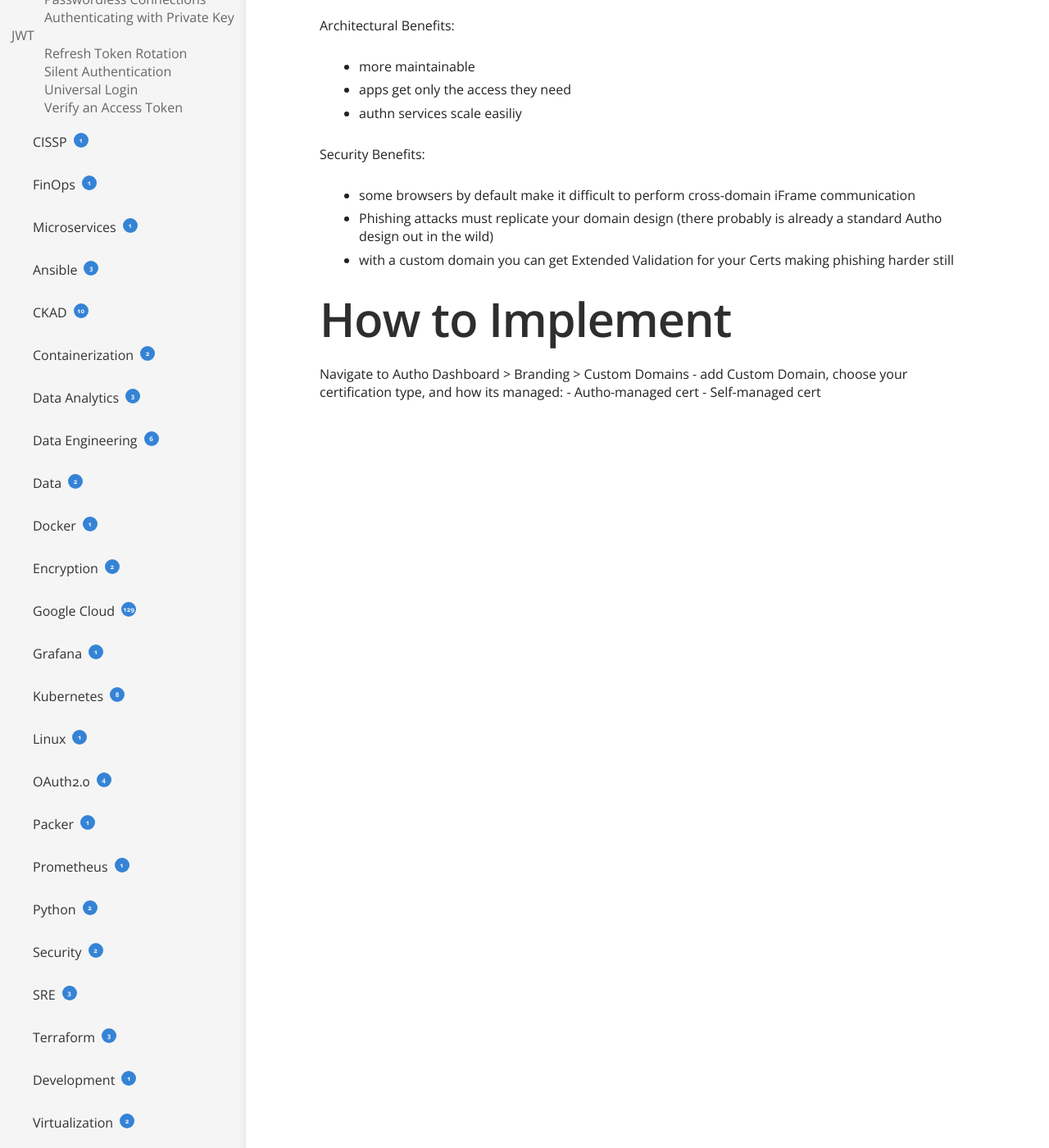
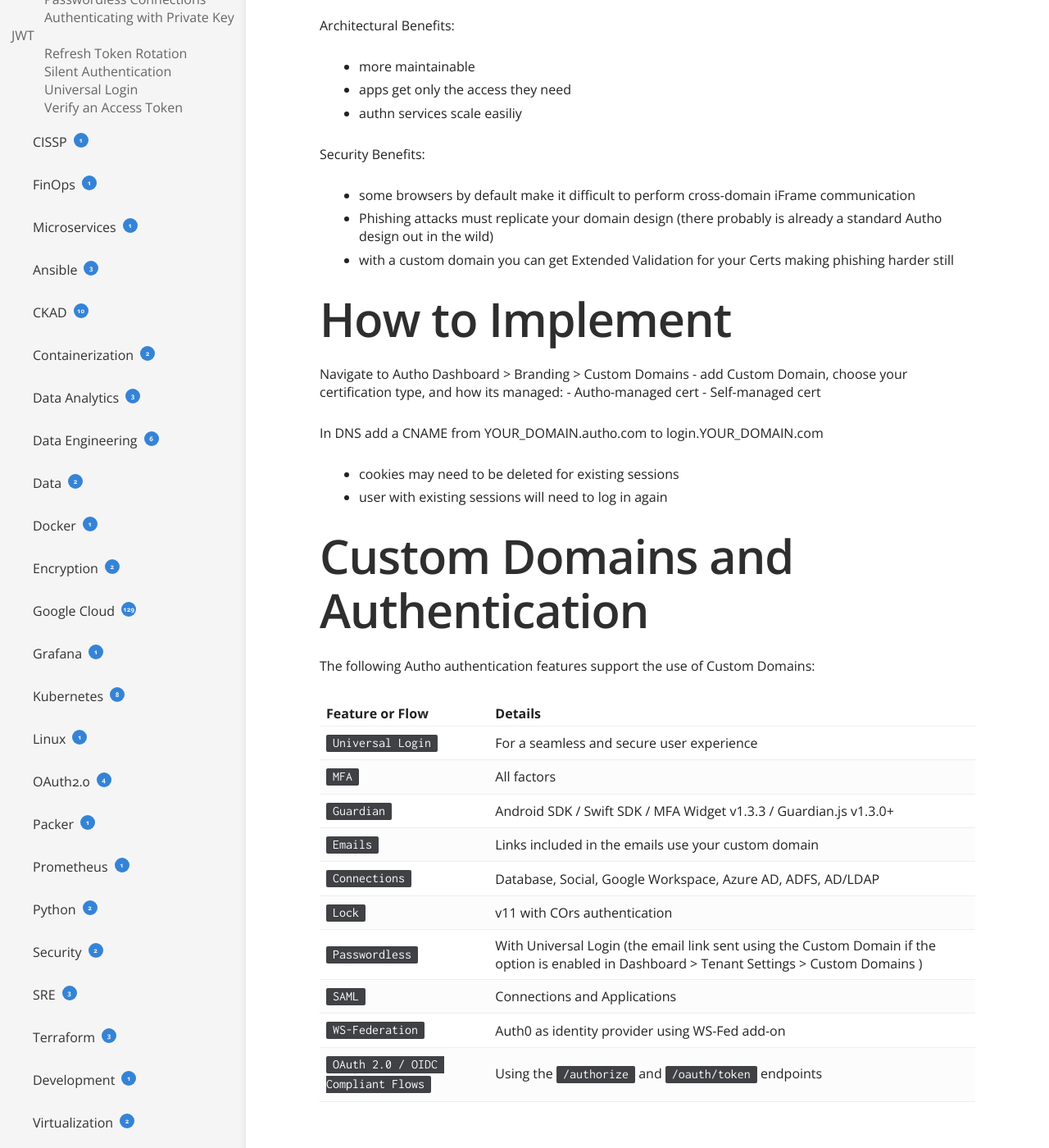
Before and after one commit to TABurrows/taburrows.github.io, a Jekyll site: the page built from _docs/Auth0/custom-domains.md, in a window 1280 px wide and 1400 px high, scrolled down 537 px. Shown: the whole window at 82% size. Built offline with Jekyll 4.4.1, drawn with Linux system fonts in a browser that asks for light colours.

Commit message:
Updated Auth0 notes

```diff
--- a/_docs/Auth0/custom-domains.md
+++ b/_docs/Auth0/custom-domains.md
@@ -33,3 +33,25 @@ Navigate to Auth0 Dashboard > Branding > Custom Domains
     - add Custom Domain, choose your certification type, and how its managed:
         - Auth0-managed cert
         - Self-managed cert
+
+In DNS add a CNAME from YOUR_DOMAIN.auth0.com to login.YOUR_DOMAIN.com
+- cookies may need to be deleted for existing sessions
+- user with existing sessions will need to log in again
+
+
+## Custom Domains and Authentication
+
+The following Auth0 authentication features support the use of Custom Domains:
+
+| Feature or Flow | Details |
+| :--- | :--- |
+| `Universal Login` | For a seamless and secure user experience |
+| `MFA` | All factors |
+| `Guardian` | Android SDK / Swift SDK / MFA Widget v1.3.3 / Guardian.js v1.3.0+ |
+| `Emails` | Links included in the emails use your custom domain |
+| `Connections` | Database, Social, Google Workspace, Azure AD, ADFS, AD/LDAP |
+| `Lock` | v11 with COrs authentication |
+| `Passwordless` | With Universal Login (the email link sent using the Custom Domain if the option is enabled in Dashboard > Tenant Settings > Custom Domains ) |
+| `SAML` | Connections and  Applications |
+| `WS-Federation` | Auth0 as identity provider using WS-Fed add-on |
+| `OAuth 2.0 / OIDC Compliant Flows` | Using the `/authorize` and `/oauth/token` endpoints |
```
